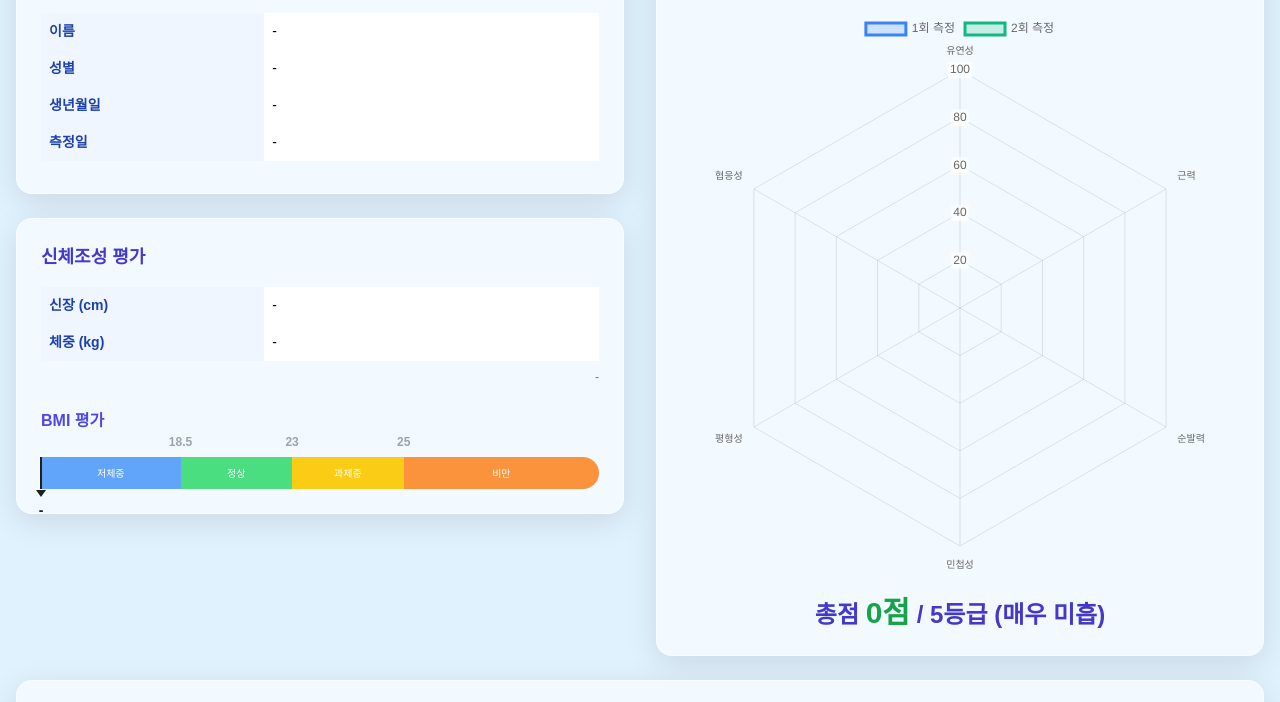
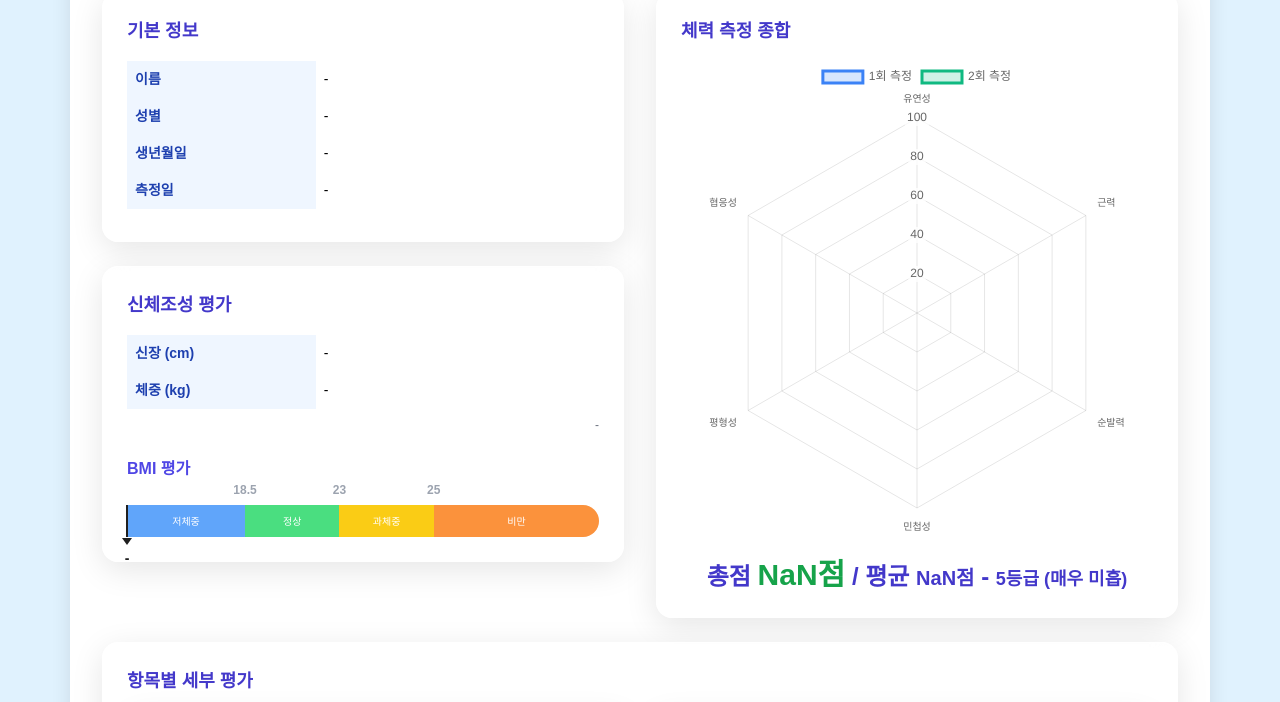
Before and after one commit to hiskymy/Kokenigym, a plain HTML site: page result.html in a window 1280 px wide. Shown: the part 149-851 px from the top of the page. Drawn offline with nearby package versions, Linux system fonts and the light colour scheme; a web font is replaced by a local one.

Commit message:
Update result.html

```diff
--- a/result.html
+++ b/result.html
@@ -130,7 +130,6 @@
       background-color: #3b82f6;
       color: white;
     }
-    <style>
   /* 데스크탑용 (A4 사이즈 유지) */
   @media (min-width: 1140px) {
     body {
@@ -421,36 +420,62 @@
     function drawRadarChart(tests) {
   const ctx = document.getElementById('radarChart').getContext('2d');
 
-      const scores = tests.map(t => t.t1 || 0);
-      // 총점 계산
-      const totalScore = Math.round(scores.reduce((a, b) => a + b, 0) / scores.length);
-        // 등급 계산
+  const scoreList = tests.map(t => {
+    const s1 = calculateScore(t.label, t.t1);
+    const s2 = calculateScore(t.label, t.t2);
+    return (s1 + s2) / (t.t1 && t.t2 ? 2 : 1);
+  });
+
+  const totalScore = Math.round(scoreList.reduce((a, b) => a + b, 0));
+  const averageScore = Math.round(totalScore / tests.length);
+
   let grade = '';
-        if (totalScore >= 90) grade = '1등급 (매우 우수)';
-        else if (totalScore >= 70) grade = '2등급 (우수)';
-        else if (totalScore >= 50) grade = '3등급 (보통)';
-        else if (totalScore >= 30) grade = '4등급 (미흡)';
+  if (averageScore >= 90) grade = '1등급 (매우 우수)';
+  else if (averageScore >= 70) grade = '2등급 (우수)';
+  else if (averageScore >= 50) grade = '3등급 (보통)';
+  else if (averageScore >= 30) grade = '4등급 (미흡)';
   else grade = '5등급 (매우 미흡)';
 
   const totalScoreDiv = document.getElementById('totalScore');
   if (totalScoreDiv) {
     totalScoreDiv.innerHTML = `
-            총점 <span class="text-3xl text-green-600">${totalScore}점</span> / ${grade}
+      총점 <span class="text-3xl text-green-600">${totalScore}점</span> /
+      평균 <span class="text-xl text-indigo-700">${averageScore}점</span> -
+      <span class="text-lg font-semibold">${grade}</span>
     `;
   }
+
   new Chart(ctx, {
     type: 'radar',
     data: {
       labels: tests.map(t => t.label),
       datasets: [
-            { label: '1회 측정', data: tests.map(t => calculateScore(t.label,t.t1)), fill: true, backgroundColor: 'rgba(59,130,246,0.2)', borderColor: 'rgba(59,130,246,1)' },
-            { label: '2회 측정', data: tests.map(t => calculateScore(t.label,t.t2)), fill: true, backgroundColor: 'rgba(16,185,129,0.2)', borderColor: 'rgba(16,185,129,1)' }
+        {
+          label: '1회 측정',
+          data: tests.map(t => calculateScore(t.label, t.t1)),
+          fill: true,
+          backgroundColor: 'rgba(59,130,246,0.2)',
+          borderColor: 'rgba(59,130,246,1)'
+        },
+        {
+          label: '2회 측정',
+          data: tests.map(t => calculateScore(t.label, t.t2)),
+          fill: true,
+          backgroundColor: 'rgba(16,185,129,0.2)',
+          borderColor: 'rgba(16,185,129,1)'
+        }
       ]
     },
     options: {
       responsive: true,
       plugins: { legend: { position: 'top' } },
-          scales: { r: { suggestedMin: 0, suggestedMax: 100, ticks:{stepSize: 20}}  }
+      scales: {
+        r: {
+          suggestedMin: 0,
+          suggestedMax: 100,
+          ticks: { stepSize: 20 }
+        }
+      }
     }
   });
 }
```
Lines whose indentation alone changed are shown as unchanged.
